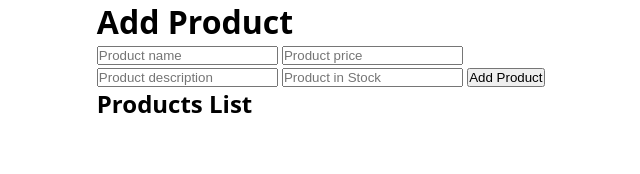
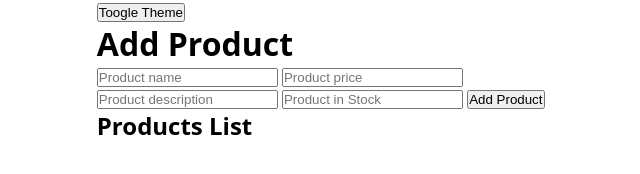
Before and after one commit to Espadv69/InventoryManager, a plain HTML site: page frontend/index.html in a window 1280 px wide. Shown: the whole page, without its empty margins (298-938 px from the left). Drawn offline with Linux system fonts and the light colour scheme; no server answers.

Commit message:
Add theme toggle button to index.html for improved user experience

```diff
--- a/frontend/index.html
+++ b/frontend/index.html
@@ -7,6 +7,7 @@
     <link rel="stylesheet" href="./style.css">
   </head>
   <body>
+    <button class="themeToogle">Toogle Theme</button>
     <h1>Add Product</h1>
     <form class="addProduct-form">
       <input type="text" class="name" placeholder="Product name" required>
```
